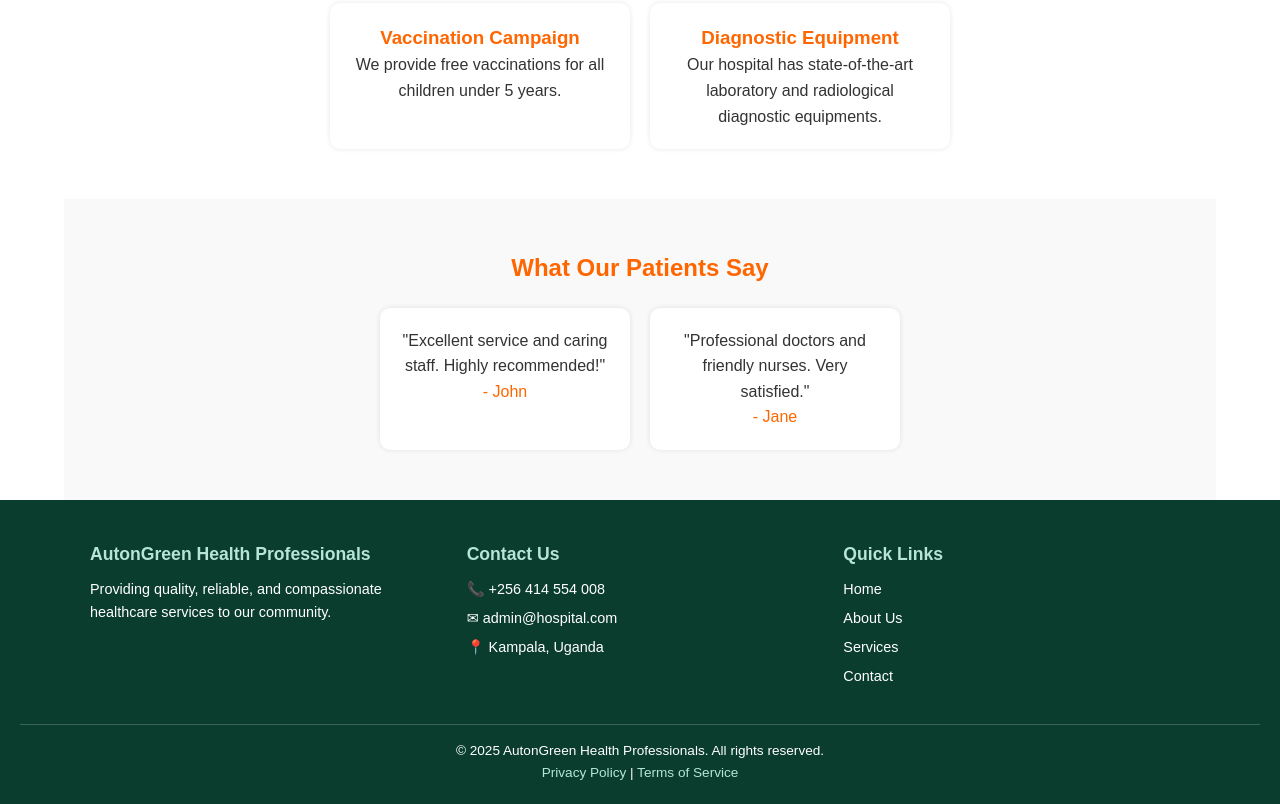
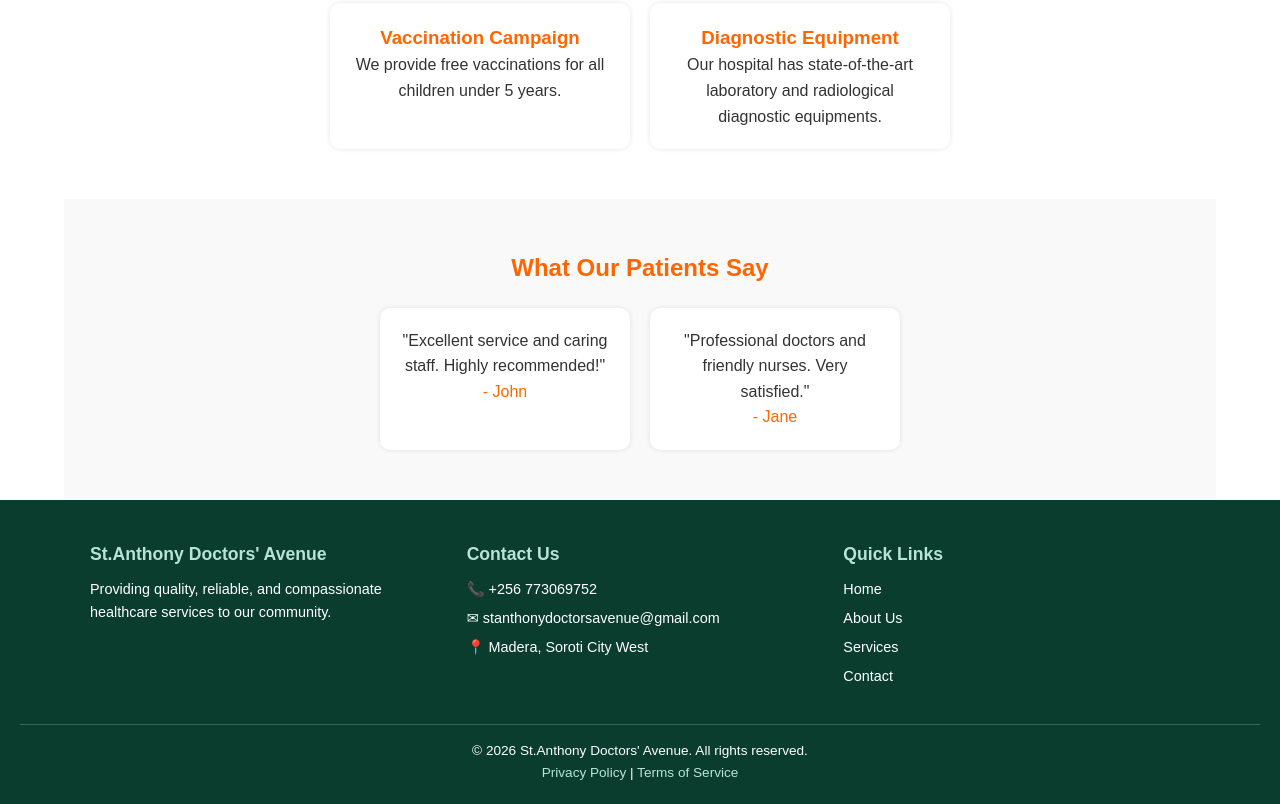
Before and after one commit to paulka320/doctorsavenue.github.io, a plain HTML site: page index.html in a window 1280 px wide. Shown: the part 1934-2738 px from the top of the page. Drawn offline with nearby package versions, Linux system fonts and the light colour scheme.

Commit message:
Fix HTML formatting and update footer details

```diff
--- a/index.html
+++ b/index.html
@@ -137,15 +137,15 @@
     <div class="footer-container">
 
         <div class="footer-section">
-            <h4>AutonGreen Health Professionals</h4>
+            <h4>St.Anthony Doctors' Avenue</h4>
             <p>Providing quality, reliable, and compassionate healthcare services to our community.</p>
         </div>
 
         <div class="footer-section">
             <h4>Contact Us</h4>
-            <p>📞 +256 414 554 008</p>
-            <p>✉ admin@hospital.com</p>
-            <p>📍 Kampala, Uganda</p>
+            <p>📞 +256 773069752</p>
+            <p>✉ stanthonydoctorsavenue@gmail.com</p>
+            <p>📍 Madera, Soroti City West</p>
         </div>
 
         <div class="footer-section">
@@ -159,7 +159,7 @@
     </div>
 
     <div class="footer-bottom">
-        <p>&copy; 2025 AutonGreen Health Professionals. All rights reserved.</p>
+        <p>&copy; 2026 St.Anthony Doctors' Avenue. All rights reserved.</p>
         <p><a href="#">Privacy Policy</a> | <a href="#">Terms of Service</a></p>
     </div>
 </footer>
```
